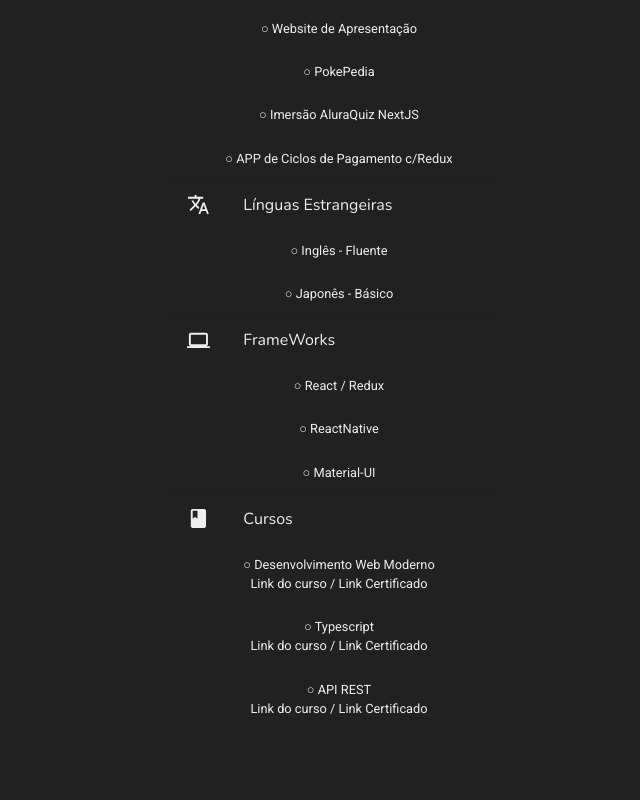
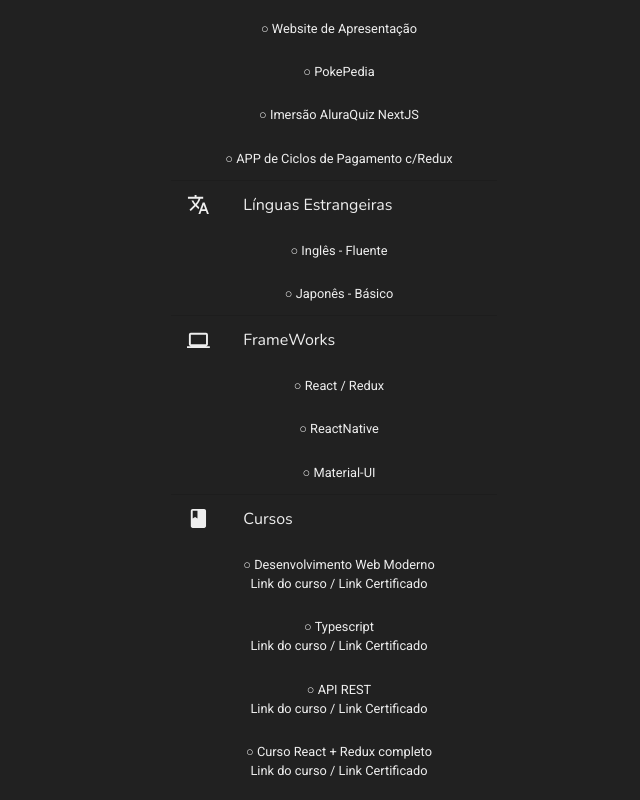
Before and after one commit to midhatdrops/MyWebSite, a React (Create React App) app: page /skills in a window 1280 px wide. Shown: the part 277-1077 px from the top of the page, without its empty margins (306-946 px from the left). Before the commit the page ends 1015 px from the top, so only its background shows below. Built offline with nearby package versions, Linux system fonts and the light colour scheme.

Commit message:
:art: Improved README and updated skills
Improved README Structure and added new skills into SkillGrid

```diff
--- a/src/Components/Grid/SkillsGrid.tsx
+++ b/src/Components/Grid/SkillsGrid.tsx
@@ -256,6 +256,27 @@ export default function SocialMediaGrid() {
               </Link>
             </ListItemText>
           </ListItem>
+          <ListItem alignItems="center">
+            <ListItemText classes={{ primary: classes.SubList }}>
+              ○ Curso React + Redux completo
+              <br />
+              <Link
+                href="https://www.udemy.com/course/react-redux-pt/"
+                color="secondary"
+                rel="noopener"
+              >
+                Link do curso
+              </Link>{' '}
+              /{' '}
+              <Link
+                href="https://drive.google.com/file/d/14ozmcV66zqrtoqGVIPUwKsN4bm5_8Qni/view?usp=sharing"
+                color="secondary"
+                rel="noopener"
+              >
+                Link Certificado
+              </Link>
+            </ListItemText>
+          </ListItem>
         </List>
       </Grid>
     </Grid>
```
Also changed, not shown: 2 other files (tests, documents, lock files or other folders).
